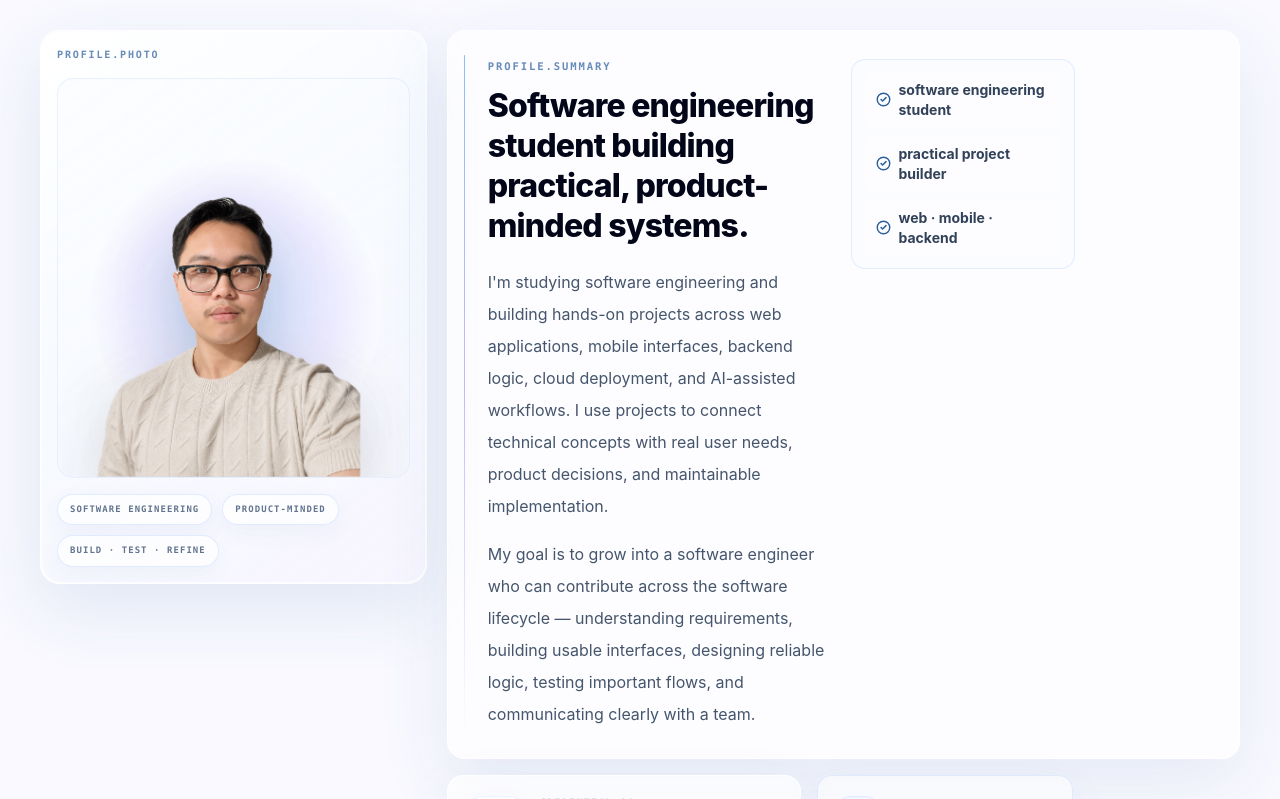
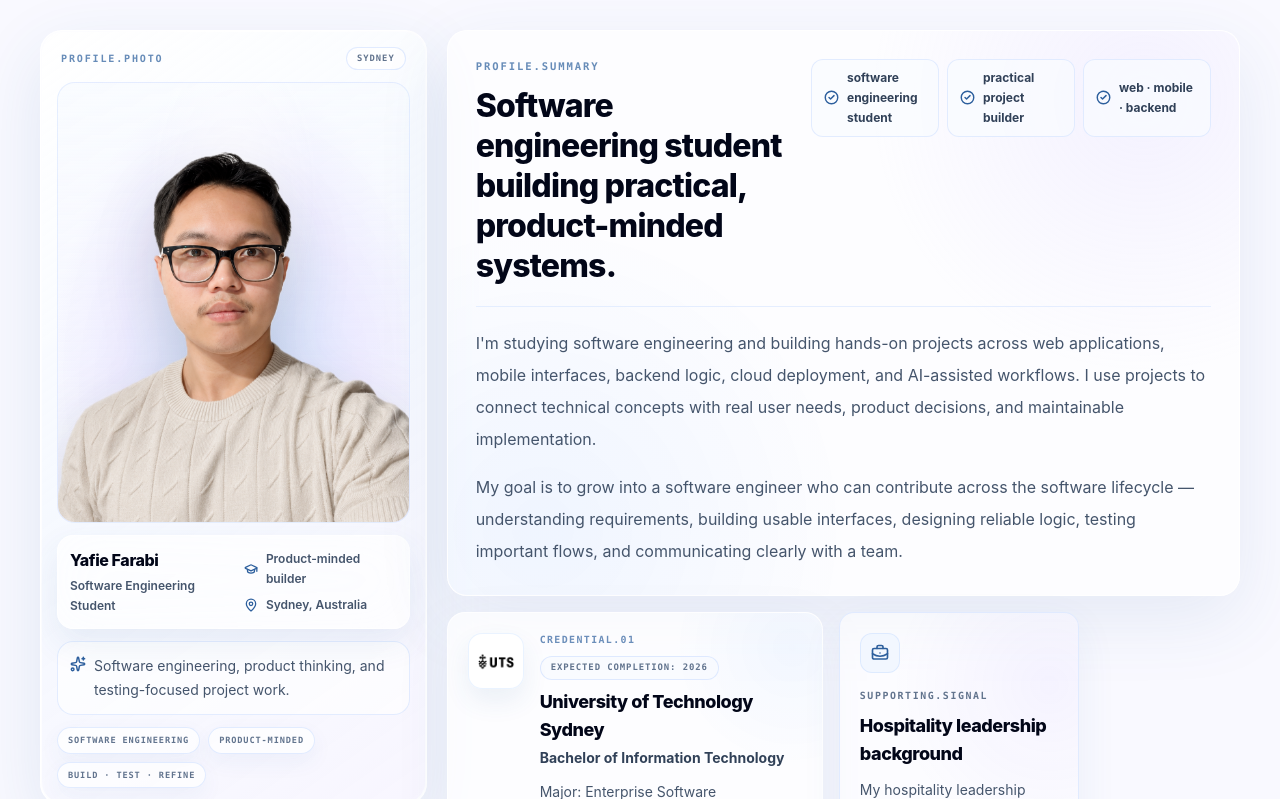
Before and after one commit to jaeyunjks/yafie-portfolio, a Next.js app: page /about in a window 1280 px wide. Shown: the part 821-1620 px from the top of the page. Built offline with nearby package versions, Linux system fonts and the light colour scheme.

Commit message:
refined about page

```diff
--- a/src/components/sections/about/AboutStory.tsx
+++ b/src/components/sections/about/AboutStory.tsx
@@ -2,6 +2,9 @@ import Image from "next/image";
 import {
   BriefcaseBusiness,
   CheckCircle2,
+  GraduationCap,
+  MapPin,
+  Sparkles,
 } from "lucide-react";
 import Reveal from "@/components/ui/Reveal";
 
@@ -34,7 +37,7 @@ const educationCards = [
     logo: {
       src: "/images/mascot/UTSC-logo.png",
       alt: "UTS College logo",
-      width: 7257,
+      width: 3854,
       height: 1529,
     },
   },
@@ -55,19 +58,22 @@ const hospitalitySkills = [
 
 function ProfilePhotoCard() {
   return (
-    <article className="relative overflow-hidden rounded-[20px] border border-white/75 bg-white/60 p-4 shadow-[0_24px_70px_rgba(45,95,157,0.12)] backdrop-blur-xl">
-      <div className="pointer-events-none absolute inset-[1px] rounded-[19px] bg-[linear-gradient(145deg,rgba(255,255,255,0.9),rgba(238,245,255,0.42)_48%,rgba(231,222,255,0.22))]" />
+    <article className="relative overflow-hidden rounded-[22px] border border-white/75 bg-white/64 p-3.5 shadow-[0_24px_70px_rgba(45,95,157,0.12)] backdrop-blur-xl sm:p-4">
+      <div className="pointer-events-none absolute inset-[1px] rounded-[21px] bg-[linear-gradient(145deg,rgba(255,255,255,0.92),rgba(238,245,255,0.46)_46%,rgba(231,222,255,0.24))]" />
       <div className="pointer-events-none absolute inset-x-10 top-0 h-px bg-gradient-to-r from-transparent via-white to-transparent" />
 
       <div className="relative z-10">
-        <div className="mb-4 flex items-center justify-between gap-3">
+        <div className="mb-3 flex items-center justify-between gap-3 px-1">
           <p className="font-mono text-[0.63rem] font-bold uppercase tracking-[0.18em] text-[#2d5f9d]/72">
             profile.photo
           </p>
+          <span className="rounded-full border border-[#d4e3ff]/70 bg-white/74 px-2.5 py-1 font-mono text-[0.55rem] font-bold uppercase tracking-[0.11em] text-slate-500">
+            Sydney
+          </span>
         </div>
 
-        <div className="relative flex min-h-[22rem] items-end justify-center overflow-hidden rounded-[16px] border border-[#d4e3ff]/46 bg-[#f8fbff]/42 px-6 pt-7 sm:min-h-[23.5rem] lg:min-h-[25rem]">
-          <div className="pointer-events-none absolute bottom-5 left-1/2 h-[19rem] w-[84%] -translate-x-1/2 rounded-[999px] bg-[radial-gradient(ellipse_at_center,rgba(141,187,255,0.42),rgba(198,183,255,0.24)_48%,rgba(255,255,255,0.12)_70%,transparent_76%)]" />
+        <div className="relative aspect-[4/5] overflow-hidden rounded-[18px] border border-[#d4e3ff]/52 bg-[linear-gradient(180deg,rgba(248,251,255,0.78),rgba(231,222,255,0.24))]">
+          <div className="pointer-events-none absolute inset-0 bg-[radial-gradient(ellipse_at_50%_24%,rgba(255,255,255,0.78),transparent_34%),radial-gradient(ellipse_at_52%_62%,rgba(141,187,255,0.34),rgba(198,183,255,0.18)_46%,transparent_72%)]" />
           <div className="pointer-events-none absolute bottom-0 left-1/2 h-24 w-9/12 -translate-x-1/2 rounded-full bg-white/36 blur-xl" />
           <div className="pointer-events-none absolute bottom-3 left-1/2 h-20 w-8/12 -translate-x-1/2 rounded-full bg-slate-900/8 blur-2xl" />
 
@@ -76,17 +82,65 @@ function ProfilePhotoCard() {
             alt="Yafie profile photo"
             width={1122}
             height={1402}
-            sizes="(min-width: 1024px) 32vw, 92vw"
+            sizes="(min-width: 1024px) 34vw, 92vw"
             priority={false}
-            className="relative z-10 h-auto max-h-[24rem] w-auto max-w-[82%] translate-x-[-0.35rem] object-contain object-bottom drop-shadow-[0_28px_30px_rgba(15,23,42,0.16)] sm:max-w-[74%] lg:max-h-[25.5rem] lg:max-w-[88%]"
+            className="absolute left-1/2 top-1/2 z-10 h-auto w-[106%] max-w-none -translate-x-[51%] -translate-y-[43%] object-contain drop-shadow-[0_28px_30px_rgba(15,23,42,0.16)] sm:w-[102%] sm:-translate-y-[42%] lg:w-[110%] lg:-translate-y-[44%] xl:w-[104%]"
           />
         </div>
 
-        <div className="mt-4 flex flex-wrap gap-2.5">
+        <div className="mt-3 rounded-[16px] border border-white/72 bg-white/72 p-3 shadow-[0_14px_34px_rgba(45,95,157,0.09)] backdrop-blur-xl">
+          <div className="flex flex-col gap-2 sm:flex-row sm:items-center sm:justify-between">
+            <div>
+              <p className="text-base font-extrabold tracking-tight text-slate-950">
+                Yafie Farabi
+              </p>
+              <p className="mt-1 text-xs font-semibold leading-5 text-slate-600">
+                Software Engineering Student
+              </p>
+            </div>
+            <div className="grid gap-1.5 text-xs font-semibold leading-5 text-slate-600">
+              <p className="flex items-center gap-2">
+                <GraduationCap
+                  size={14}
+                  strokeWidth={2.2}
+                  aria-hidden
+                  className="shrink-0 text-[#2d5f9d]"
+                />
+                Product-minded builder
+              </p>
+              <p className="flex items-center gap-2">
+                <MapPin
+                  size={14}
+                  strokeWidth={2.2}
+                  aria-hidden
+                  className="shrink-0 text-[#2d5f9d]"
+                />
+                Sydney, Australia
+              </p>
+            </div>
+          </div>
+        </div>
+
+        <div className="mt-3 rounded-[16px] border border-[#d4e3ff]/62 bg-white/58 p-3">
+          <div className="flex items-start gap-2 text-sm leading-6 text-slate-600">
+            <Sparkles
+              size={16}
+              strokeWidth={2.2}
+              aria-hidden
+              className="mt-0.5 shrink-0 text-[#2d5f9d]"
+            />
+            <p>
+              Software engineering, product thinking, and testing-focused
+              project work.
+            </p>
+          </div>
+        </div>
+
+        <div className="mt-3 flex flex-wrap gap-2">
           {profileTags.map((label) => (
             <p
               key={label}
-              className="rounded-full border border-[#d4e3ff]/68 bg-white/68 px-3 py-2 font-mono text-[0.56rem] font-bold uppercase tracking-[0.12em] text-slate-500 shadow-[0_8px_22px_rgba(45,95,157,0.055)]"
+              className="rounded-full border border-[#d4e3ff]/68 bg-white/70 px-2.5 py-1.5 font-mono text-[0.54rem] font-bold uppercase tracking-[0.1em] text-slate-500 shadow-[0_8px_22px_rgba(45,95,157,0.055)]"
             >
               {label}
             </p>
@@ -116,43 +170,27 @@ export default function AboutStory() {
       </Reveal>
 
       <div className="grid gap-5 lg:grid-cols-12 lg:items-start">
-        <Reveal className="lg:col-span-4">
+        <Reveal className="lg:col-span-4 xl:col-span-4">
           <ProfilePhotoCard />
         </Reveal>
 
-        <div className="grid gap-4 lg:col-span-8">
+        <div className="grid gap-4 lg:col-span-8 xl:col-span-8">
           <Reveal delay={0.04}>
-            <article className="relative overflow-hidden rounded-[18px] border border-white/75 bg-white/64 p-5 shadow-[0_22px_72px_rgba(45,95,157,0.1)] backdrop-blur-xl md:p-7">
-              <div className="pointer-events-none absolute inset-y-6 left-4 w-px rounded-full bg-gradient-to-b from-[#8dbbff] via-[#c6b7ff] to-transparent" />
-              <div className="relative z-10 grid gap-6 xl:grid-cols-[minmax(0,0.72fr)_minmax(14rem,0.28fr)] xl:items-start">
-                <div className="pl-3">
+            <article className="relative overflow-hidden rounded-[20px] border border-white/75 bg-white/66 p-5 shadow-[0_22px_72px_rgba(45,95,157,0.1)] backdrop-blur-xl md:p-7">
+              <div className="pointer-events-none absolute inset-0 bg-[radial-gradient(circle_at_88%_12%,rgba(198,183,255,0.16),transparent_32%),radial-gradient(circle_at_12%_88%,rgba(141,187,255,0.12),transparent_36%)]" />
+              <div className="relative z-10">
+                <div className="flex flex-col gap-4 xl:flex-row xl:items-start xl:justify-between">
+                  <div className="max-w-3xl">
                     <p className="font-mono text-[0.66rem] font-bold uppercase tracking-[0.18em] text-[#2d5f9d]/72">
                       profile.summary
                     </p>
-                  <h3 className="mt-3 max-w-3xl text-2xl font-extrabold leading-tight tracking-tight text-slate-950 md:text-[2rem]">
+                    <h3 className="mt-3 text-2xl font-extrabold leading-tight tracking-tight text-slate-950 md:text-[2rem]">
                       Software engineering student building practical,
                       product-minded systems.
                     </h3>
-                  <div className="mt-5 grid gap-4 text-base leading-8 text-slate-600">
-                    <p>
-                      I&apos;m studying software engineering and building
-                      hands-on projects across web applications, mobile
-                      interfaces, backend logic, cloud deployment, and
-                      AI-assisted workflows. I use projects to connect technical
-                      concepts with real user needs, product decisions, and
-                      maintainable implementation.
-                    </p>
-                    <p>
-                      My goal is to grow into a software engineer who can
-                      contribute across the software lifecycle &mdash;
-                      understanding requirements, building usable interfaces,
-                      designing reliable logic, testing important flows, and
-                      communicating clearly with a team.
-                    </p>
-                  </div>
                   </div>
 
-                <div className="grid gap-2 rounded-[14px] border border-[#d4e3ff]/62 bg-[#f8fbff]/66 p-3">
+                  <div className="grid gap-2 sm:grid-cols-3 xl:w-[25rem] xl:shrink-0">
                     {[
                       "software engineering student",
                       "practical project builder",
@@ -160,7 +198,7 @@ export default function AboutStory() {
                     ].map((item) => (
                       <div
                         key={item}
-                      className="flex items-center gap-2 rounded-[10px] bg-white/64 px-3 py-2 text-sm font-bold text-slate-700"
+                        className="flex min-h-12 items-center gap-2 rounded-[12px] border border-[#d4e3ff]/62 bg-[#f8fbff]/72 px-3 py-2 text-xs font-bold leading-5 text-slate-700"
                       >
                         <CheckCircle2
                           size={15}
@@ -173,15 +211,35 @@ export default function AboutStory() {
                     ))}
                   </div>
                 </div>
+
+                <div className="mt-5 grid gap-4 border-t border-[#d4e3ff]/58 pt-5 text-base leading-8 text-slate-600">
+                  <p>
+                    I&apos;m studying software engineering and building
+                    hands-on projects across web applications, mobile
+                    interfaces, backend logic, cloud deployment, and AI-assisted
+                    workflows. I use projects to connect technical concepts
+                    with real user needs, product decisions, and maintainable
+                    implementation.
+                  </p>
+                  <p>
+                    My goal is to grow into a software engineer who can
+                    contribute across the software lifecycle &mdash;
+                    understanding requirements, building usable interfaces,
+                    designing reliable logic, testing important flows, and
+                    communicating clearly with a team.
+                  </p>
+                </div>
+              </div>
             </article>
           </Reveal>
 
-          <div className="grid gap-4 xl:grid-cols-[minmax(0,0.68fr)_minmax(16rem,0.32fr)]">
+          <div className="grid gap-4 xl:grid-cols-[minmax(0,0.7fr)_minmax(15rem,0.3fr)]">
             <div className="relative grid gap-3">
               {educationCards.map((card, index) => (
                 <Reveal key={card.institution} delay={index * 0.06}>
-                  <article className="group relative overflow-hidden rounded-[16px] border border-white/75 bg-white/68 p-5 shadow-[0_18px_55px_rgba(45,95,157,0.08)] backdrop-blur-xl transition-[border-color,box-shadow,background-color,transform] duration-300 hover:-translate-y-1 hover:border-[#8dbbff]/55 hover:bg-white/90 hover:shadow-[0_24px_70px_rgba(45,95,157,0.13)]">
-                    <div className="flex items-start gap-4">
+                  <article className="group relative overflow-hidden rounded-[18px] border border-white/75 bg-white/70 p-5 shadow-[0_18px_55px_rgba(45,95,157,0.08)] backdrop-blur-xl transition-[border-color,box-shadow,background-color,transform] duration-300 hover:-translate-y-1 hover:border-[#8dbbff]/55 hover:bg-white/90 hover:shadow-[0_24px_70px_rgba(45,95,157,0.13)]">
+                    <div className="pointer-events-none absolute inset-0 bg-[radial-gradient(circle_at_92%_12%,rgba(141,187,255,0.1),transparent_28%)]" />
+                    <div className="relative z-10 flex items-start gap-4">
                       <span className="relative z-10 flex h-14 w-14 shrink-0 items-center justify-center rounded-[14px] border border-[#8dbbff]/18 bg-white/82 p-2 shadow-[0_12px_26px_rgba(45,95,157,0.09)] transition-transform duration-300 group-hover:-translate-y-0.5">
                         <Image
                           src={card.logo.src}
@@ -221,6 +279,7 @@ export default function AboutStory() {
 
             <Reveal delay={0.08}>
               <article className="relative h-full overflow-hidden rounded-[15px] border border-[#d4e3ff]/68 bg-white/54 p-5 shadow-[0_14px_42px_rgba(45,95,157,0.07)] backdrop-blur-xl">
+                <div className="pointer-events-none absolute inset-0 bg-[radial-gradient(circle_at_88%_14%,rgba(198,183,255,0.14),transparent_32%)]" />
                 <div className="relative z-10 flex items-start gap-4 xl:block">
                   <span className="flex h-10 w-10 shrink-0 items-center justify-center rounded-[12px] border border-[#8dbbff]/20 bg-[#eef5ff]/68 text-[#2d5f9d] xl:mb-4">
                     <BriefcaseBusiness
```
Also changed, not shown: public/images/mascot/me.png. Lines whose indentation alone changed are shown as unchanged.
